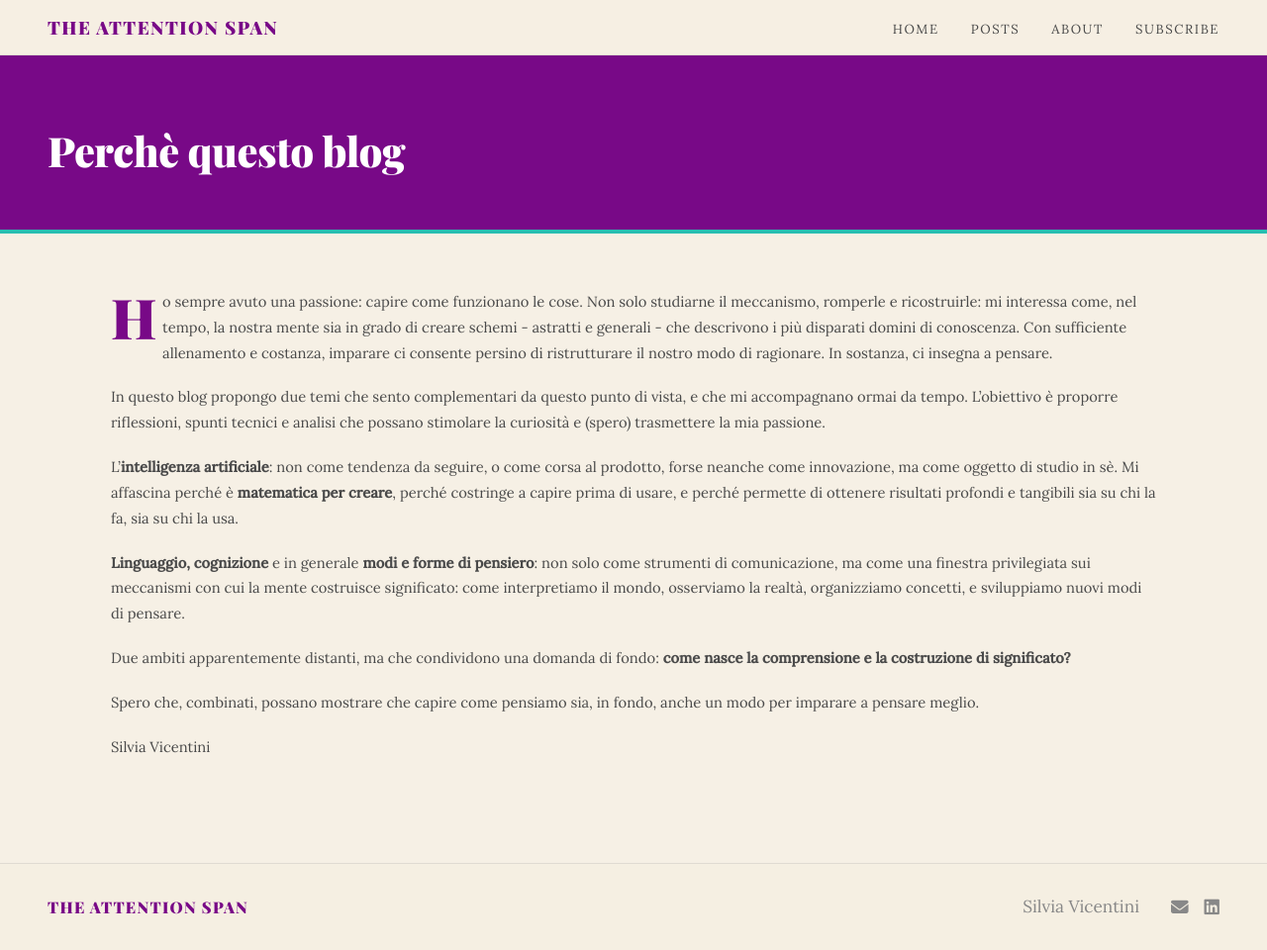
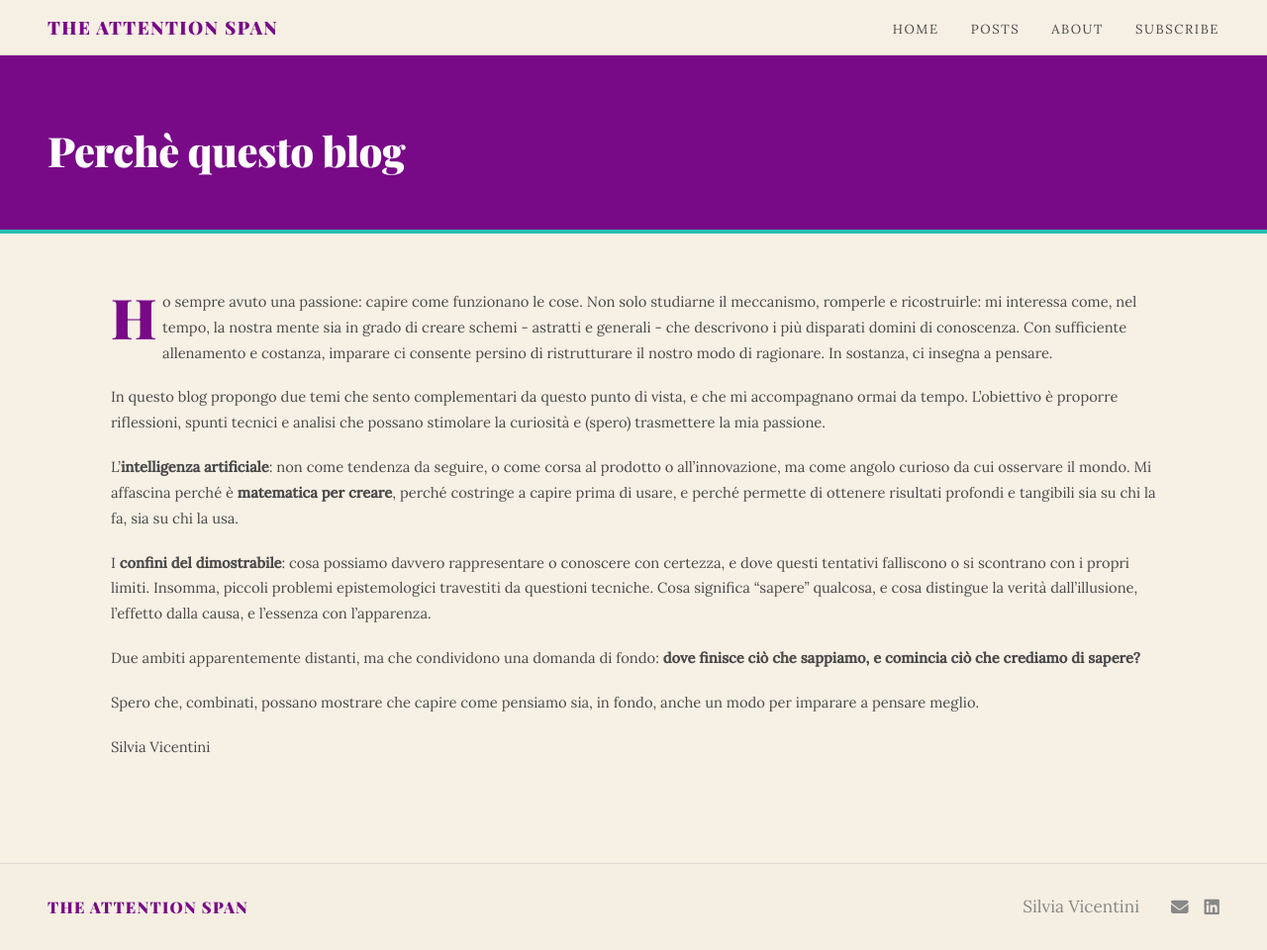
Before and after one commit to silviavicentini/silviavicentini.github.io, a Jekyll site: the page built from _pages/about.md, in a window 1280 px wide and 960 px high. Shown: the whole window at 99% size. Built offline with Jekyll 4.4.1, drawn with Linux system fonts in a browser that asks for light colours; some web fonts are replaced.

Commit message:
about modified

```diff
--- a/_pages/about.md
+++ b/_pages/about.md
@@ -8,11 +8,11 @@ Ho sempre avuto una passione: capire come funzionano le cose. Non solo studiarne
 
 In questo blog propongo due temi che sento complementari da questo punto di vista, e che mi accompagnano ormai da tempo. L'obiettivo è proporre riflessioni, spunti tecnici e analisi che possano stimolare la curiosità e (spero) trasmettere la mia passione.
 
-L'**intelligenza artificiale**: non come tendenza da seguire, o come corsa al prodotto, forse neanche come innovazione, ma come oggetto di studio in sè. Mi affascina perché è **matematica per creare**, perché costringe a capire prima di usare, e perché permette di ottenere risultati profondi e tangibili sia su chi la fa, sia su chi la usa.
+L'**intelligenza artificiale**: non come tendenza da seguire, o come corsa al prodotto o all'innovazione, ma come angolo curioso da cui osservare il mondo. Mi affascina perché è **matematica per creare**, perché costringe a capire prima di usare, e perché permette di ottenere risultati profondi e tangibili sia su chi la fa, sia su chi la usa.
 
-**Linguaggio, cognizione** e in generale **modi e forme di pensiero**: non solo come strumenti di comunicazione, ma come una finestra privilegiata sui meccanismi con cui la mente costruisce significato: come  interpretiamo il mondo, osserviamo la realtà, organizziamo concetti, e sviluppiamo nuovi modi di pensare.
+I **confini del dimostrabile**: cosa possiamo davvero rappresentare o conoscere con certezza, e dove questi tentativi falliscono o si scontrano con i propri limiti. Insomma, piccoli problemi epistemologici travestiti da questioni tecniche. Cosa significa "sapere" qualcosa, e cosa distingue la verità dall'illusione, l'effetto dalla causa, e l'essenza con l'apparenza.
 
-Due ambiti apparentemente distanti, ma che condividono una domanda di fondo: **come nasce la comprensione e la costruzione di significato?**
+Due ambiti apparentemente distanti, ma che condividono una domanda di fondo: **dove finisce ciò che sappiamo, e comincia ciò che crediamo di sapere?**
 
 Spero che, combinati, possano mostrare che capire come pensiamo sia, in fondo, anche un modo per imparare a pensare meglio.
 
```
